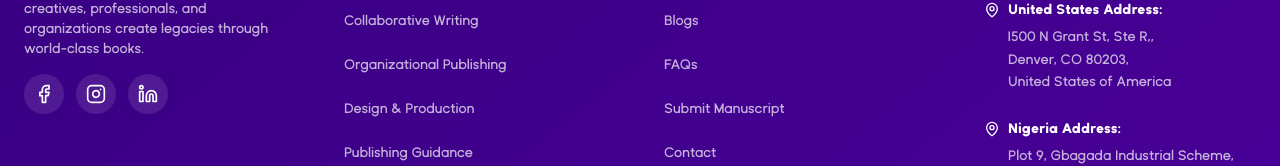
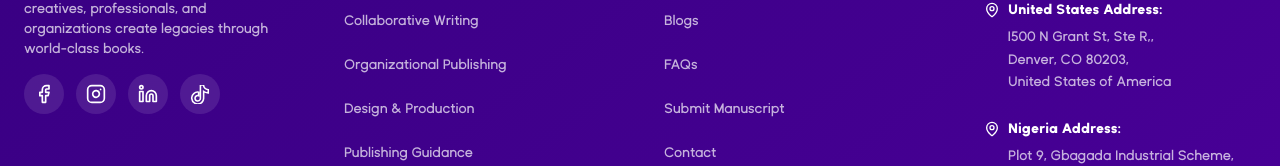
Before and after one commit to paperstery-developer/paperstery, a Next.js app: page /services in a window 1280 px wide. Shown: the part 2915-3081 px from the top of the page. Built offline with nearby package versions, Linux system fonts and the light colour scheme.

Commit message:
feat: started migrating to paperstery domain and mails

```diff
--- a/app/api/blog/route.ts
+++ b/app/api/blog/route.ts
@@ -112,7 +112,10 @@
         // Send notification email to admin
         const adminTemplate = emailTemplates.blogAdminNotification(author, email, title, category, content.length);
         await sendEmail({
-          to: process.env.ADMIN_EMAIL || process.env.EMAIL_USER || "",
+          to: [
+            process.env.ADMIN_EMAIL ? `Paperstery Admin <${process.env.ADMIN_EMAIL}>` : null,
+            process.env.EMAIL_USER ? `Paperstery <${process.env.EMAIL_USER}>` : null,
+          ].filter(Boolean) as string[],
           subject: adminTemplate.subject,
           html: adminTemplate.html,
         });
--- a/app/api/contact/route.ts
+++ b/app/api/contact/route.ts
@@ -37,7 +37,10 @@
         // Send email to admin
         const adminTemplate = emailTemplates.contact(name, message);
         await sendEmail({
-          to: process.env.ADMIN_EMAIL || process.env.EMAIL_USER || "",
+          to: [
+            process.env.ADMIN_EMAIL ? `Admin <${process.env.ADMIN_EMAIL}>` : null,
+            process.env.SUPPORT_EMAIL ? `Support <${process.env.SUPPORT_EMAIL}>` : null,
+          ].filter(Boolean) as string[],
           subject: adminTemplate.subject,
           html: adminTemplate.html,
         });
--- a/app/api/manuscript/route.ts
+++ b/app/api/manuscript/route.ts
@@ -108,7 +108,14 @@
         // Send notification email to admin
         const adminTemplate = emailTemplates.manuscriptAdminNotification(author, email, title, file.name, description);
         await sendEmail({
-          to: process.env.ADMIN_EMAIL || process.env.EMAIL_USER || "",
+          to: [
+            process.env.ADMIN_EMAIL
+              ? `Paperstery Admin <${process.env.ADMIN_EMAIL}>`
+              : null,
+            process.env.SUBMISSION_EMAIL
+              ? `Paperstery Submission <${process.env.SUBMISSION_EMAIL}>`
+              : null,
+          ].filter(Boolean) as string[],
           subject: adminTemplate.subject,
           html: adminTemplate.html,
         });
--- a/components/shared/Footer.tsx
+++ b/components/shared/Footer.tsx
@@ -91,6 +91,23 @@
                   className="w-10 h-10 rounded-full bg-white/10 hover:bg-white/20 transition-all flex items-center justify-center"
                 >
                   <Linkedin className="w-5 h-5" />
+                </Link>
+                <Link
+                  href="https://www.tiktok.com/@paperstery"
+                  target="_blank"
+                  rel="noreferrer noopener"
+                  className="w-10 h-10 rounded-full bg-white/10 hover:bg-white/20 transition-all flex items-center justify-center"
+                >
+                  <svg
+                    viewBox="0 0 24 24"
+                    width="20"
+                    height="19"
+                    fill="transparent"
+                    stroke="currentColor"
+                    strokeWidth={2}
+                  >
+                    <path d="M12.525.02c1.31-.02 2.61-.01 3.91-.02.08 1.53.63 3.09 1.75 4.17 1.12 1.11 2.7 1.62 4.24 1.79v4.03c-1.44-.05-2.89-.35-4.2-.97-.57-.26-1.1-.59-1.62-.93-.01 2.92.01 5.84-.02 8.75-.08 1.4-.54 2.79-1.35 3.94-1.31 1.92-3.58 3.17-5.91 3.21-1.43.08-2.86-.31-4.08-1.03-2.02-1.19-3.44-3.37-3.65-5.71-.02-.5-.03-1-.01-1.49.18-1.9 1.12-3.72 2.58-4.96 1.66-1.44 3.98-2.13 6.15-1.72.02 1.48-.04 2.96-.04 4.44-.99-.32-2.15-.23-3.02.37-.63.41-1.11 1.04-1.36 1.75-.21.51-.15 1.07-.14 1.61.24 1.64 1.82 3.02 3.5 2.87 1.12-.01 2.19-.66 2.77-1.61.19-.33.4-.67.41-1.06.1-1.79.06-3.57.07-5.36.01-4.03-.01-8.05.02-12.07z" />
+                  </svg>
                 </Link>
               </div>
             </div>
@@ -226,15 +243,15 @@
           {/* Copyright */}
           <div className="pt-8 border-t border-white/10 text-center text-white/60 text-sm">
             <p>
-              &copy; {new Date().getFullYear()} Paperstery. All rights reserved
-              {" "}•{" "}
+              &copy; {new Date().getFullYear()} Paperstery. All rights reserved{" "}
+              •{" "}
               <Link
                 href="/privacy-policy"
                 className="hover:text-white transition-colors"
               >
                 Privacy Policy
-              </Link>
-              {" "}•{" "}
+              </Link>{" "}
+              •{" "}
               <Link
                 href="/terms-of-service"
                 className="hover:text-white transition-colors"
--- a/lib/nodemailer.ts
+++ b/lib/nodemailer.ts
@@ -13,7 +13,7 @@
 });
 
 interface EmailOptions {
-  to: string;
+  to: string | string[];
   subject: string;
   html: string;
   text?: string;
@@ -22,7 +22,7 @@
 export async function sendEmail(options: EmailOptions) {
   try {
     const mailOptions = {
-      from: process.env.EMAIL_FROM || process.env.EMAIL_USER,
+      from: `"PAPERSTERY" <${process.env.EMAIL_FROM}>`,
       ...options,
     };
 
@@ -39,7 +39,7 @@
 const BRAND_NAME = "Paperstery";
 const LOGO_URL = "https://res.cloudinary.com/dwofq1blq/image/upload/v1772991313/logo-with-bg_fvmtre.png";
 const WEBSITE_URL = "https://paperstery.com";
-const CONTACT_EMAIL = "mailto:https://paperstery.com/contact";
+const CONTACT_EMAIL = "mailto:info@paperstery.com";
 
 const emailLayout = (content: string, title: string) => `
 <!DOCTYPE html>
@@ -94,7 +94,7 @@
     html: emailLayout(`
       <h1>Welcome to the Community!</h1>
       <p>Thank you for subscribing to ${BRAND_NAME}. We're thrilled to have you with us.</p>
-      <p>You'll be the first to receive our latest updates, publishing tips, and exclusive insights from the world of authorship.</p>
+      <p>You'll be the first to receive our latest updates, publishing tips, and exclusive insights from the world of books.</p>
       <div class="divider"></div>
       <p>If you have any questions, feel free to reply to this email.</p>
       <p>Best regards,<br>The ${BRAND_NAME} Team</p>
```
